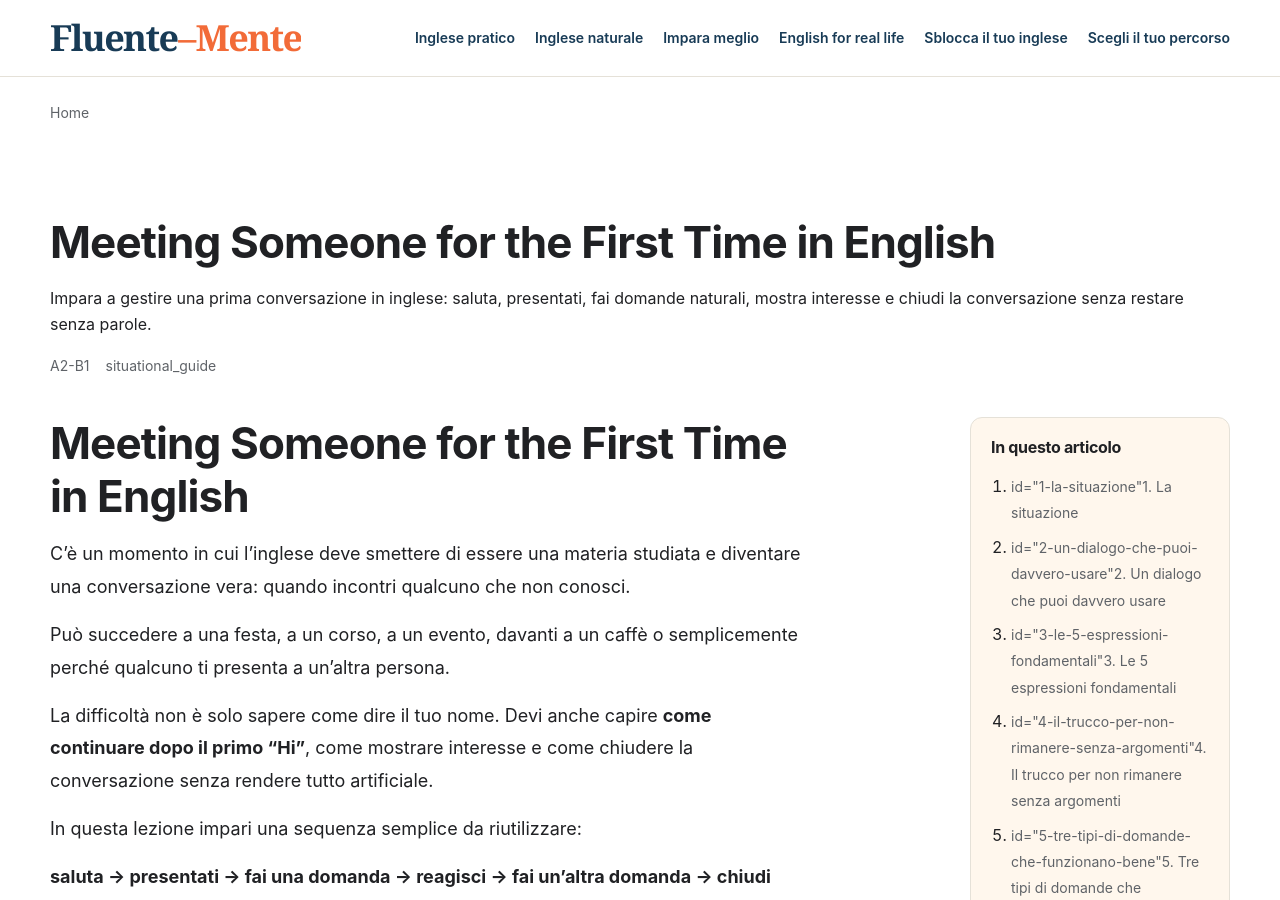
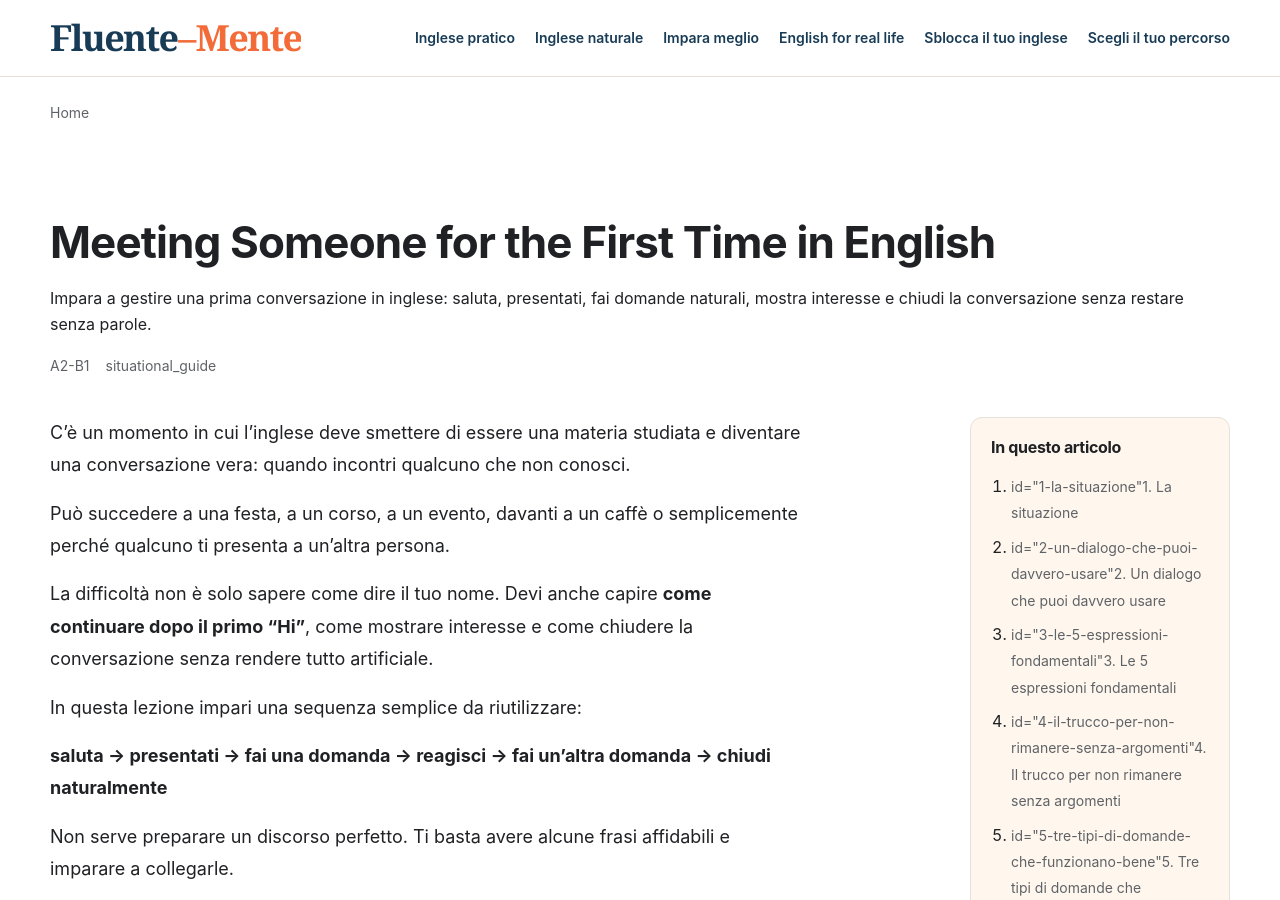
Before and after one commit to Nausica-20/Fluente-Mente, a Jekyll site: the page built from _articles/meeting-someone-for-the-first-time.md, in a window 1280 px wide and 900 px high. Built offline with Jekyll 4.4.1, drawn with Linux system fonts in a browser that asks for light colours.

Commit message:
Update meeting-someone-for-the-first-time.md

```diff
--- a/_articles/meeting-someone-for-the-first-time.md
+++ b/_articles/meeting-someone-for-the-first-time.md
@@ -25,8 +25,6 @@ content_type: "situational_guide"
 level: "A2-B1"
 article_id: "FM-001"
 ---
-
-# Meeting Someone for the First Time in English
 
 C'è un momento in cui l'inglese deve smettere di essere una materia studiata e diventare una conversazione vera: quando incontri qualcuno che non conosci.
 
```
